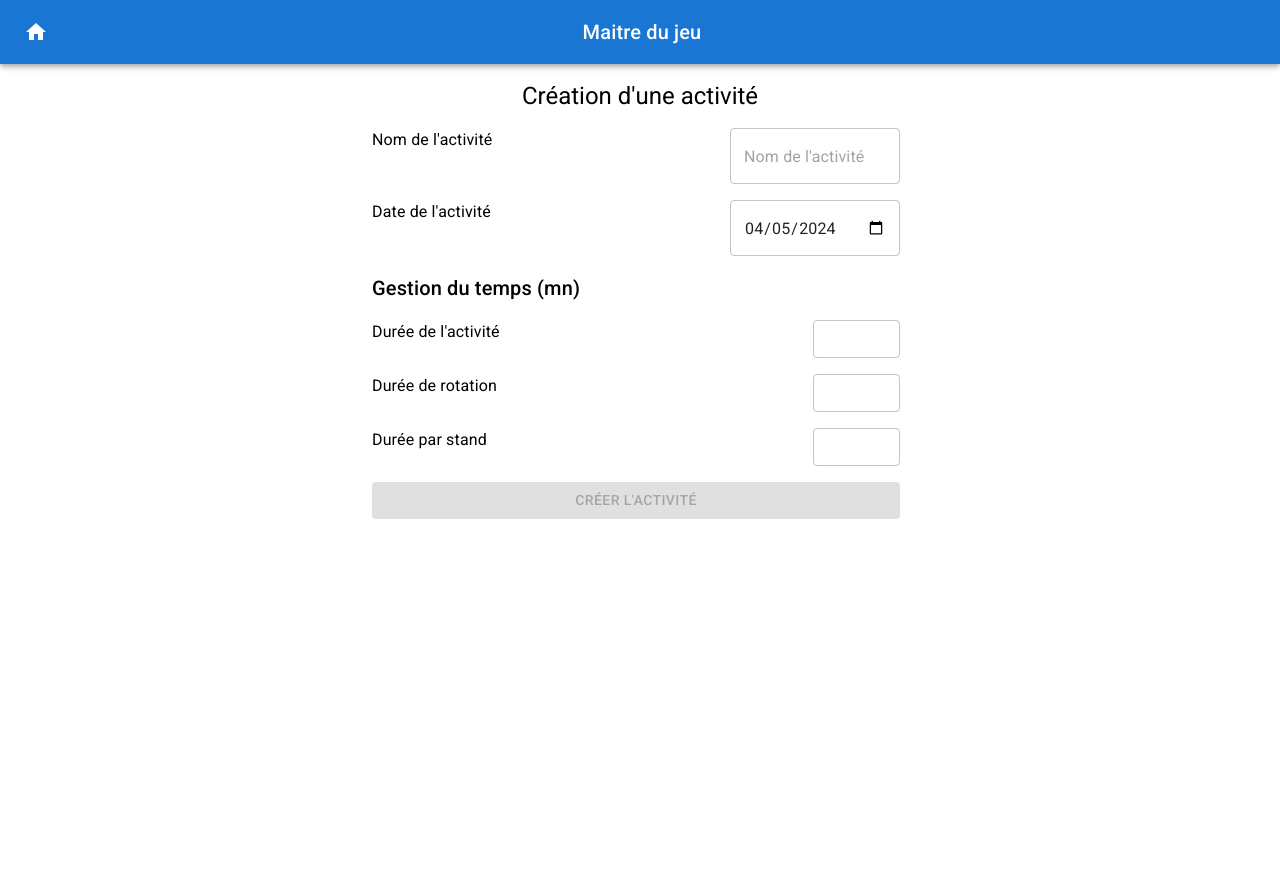
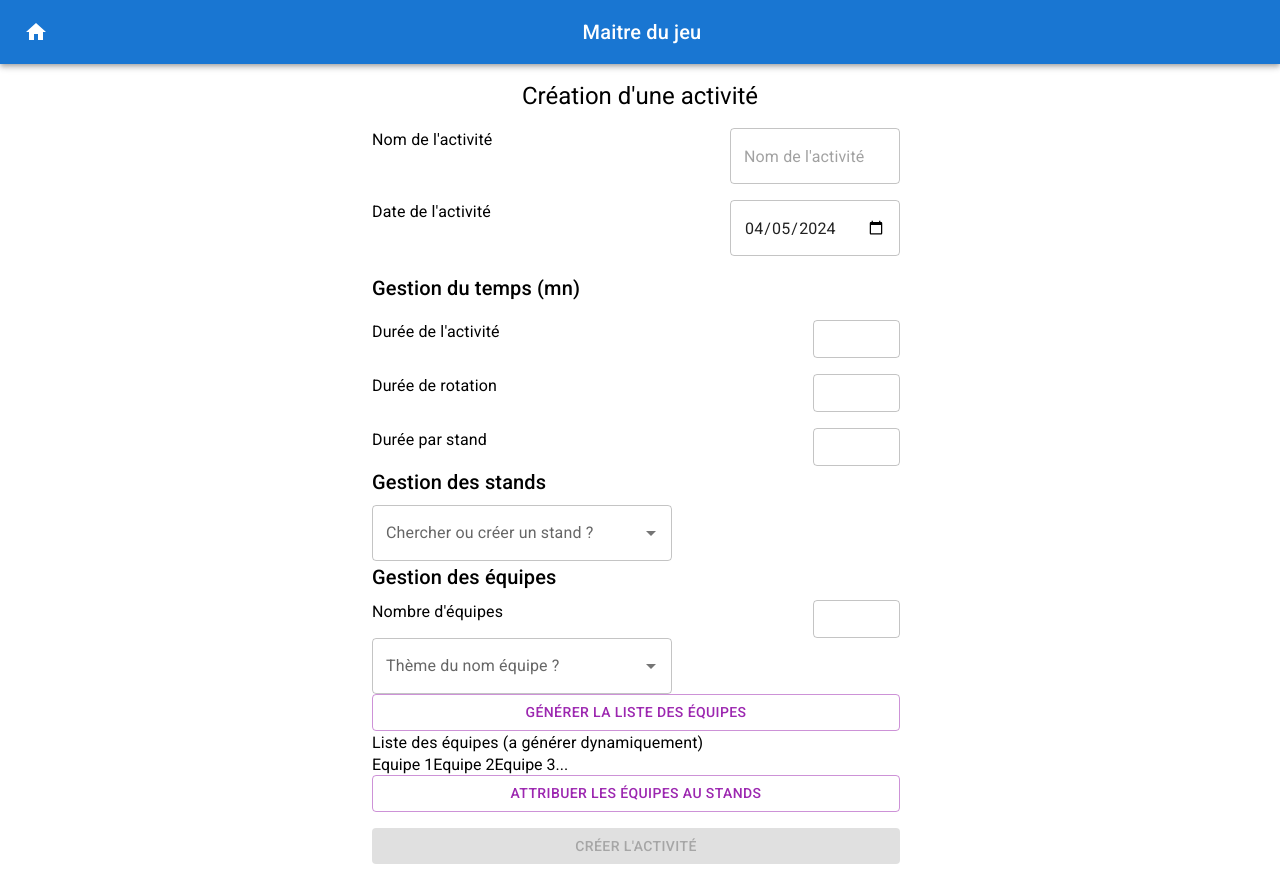
Before and after one commit to JoAnisky/rotation-app-frontend, a React (Vite) app: page /gamemaster in a window 1280 px wide. Before the commit the page ends 800 px from the top, so only its background shows below. Built offline with nearby package versions, Linux system fonts and the light colour scheme; no server answers.

Commit message:
added userId

```diff
--- a/src/components/ActivityForm/ActivityForm.tsx
+++ b/src/components/ActivityForm/ActivityForm.tsx
@@ -20,6 +20,8 @@ const ActivityForm = () => {
   const [error, setError] = useState<boolean>(false);
   const [activityCreated, setActivityCreated] = useState<boolean>(false);
   const [userMessage, setUserMessage] = useState<string | null>(null);
+
+  const [activityId, setActivityId] = useState<number | null>(null)
 
   const textTitle = activityCreated
     ? "Paramètres d'activité"
@@ -113,6 +115,7 @@ const ActivityForm = () => {
           setUserMessage("Activité créée avec succès");
 
           console.log("Activité créée avec succès: ", responseData);
+          setActivityId(responseData.id)
         }
       } catch (error) {
         setActivityCreated(false);
@@ -275,7 +278,8 @@ const ActivityForm = () => {
             </Grid>
             {/* END Container for Time params */}
 
-            {activityCreated && <TeamsStandsParams />}
+            {/* {activityCreated && <TeamsStandsParams />} */}
+            {<TeamsStandsParams activityId={activityId}/>}
 
             {/* Container for Params save */}
             <Grid
```
